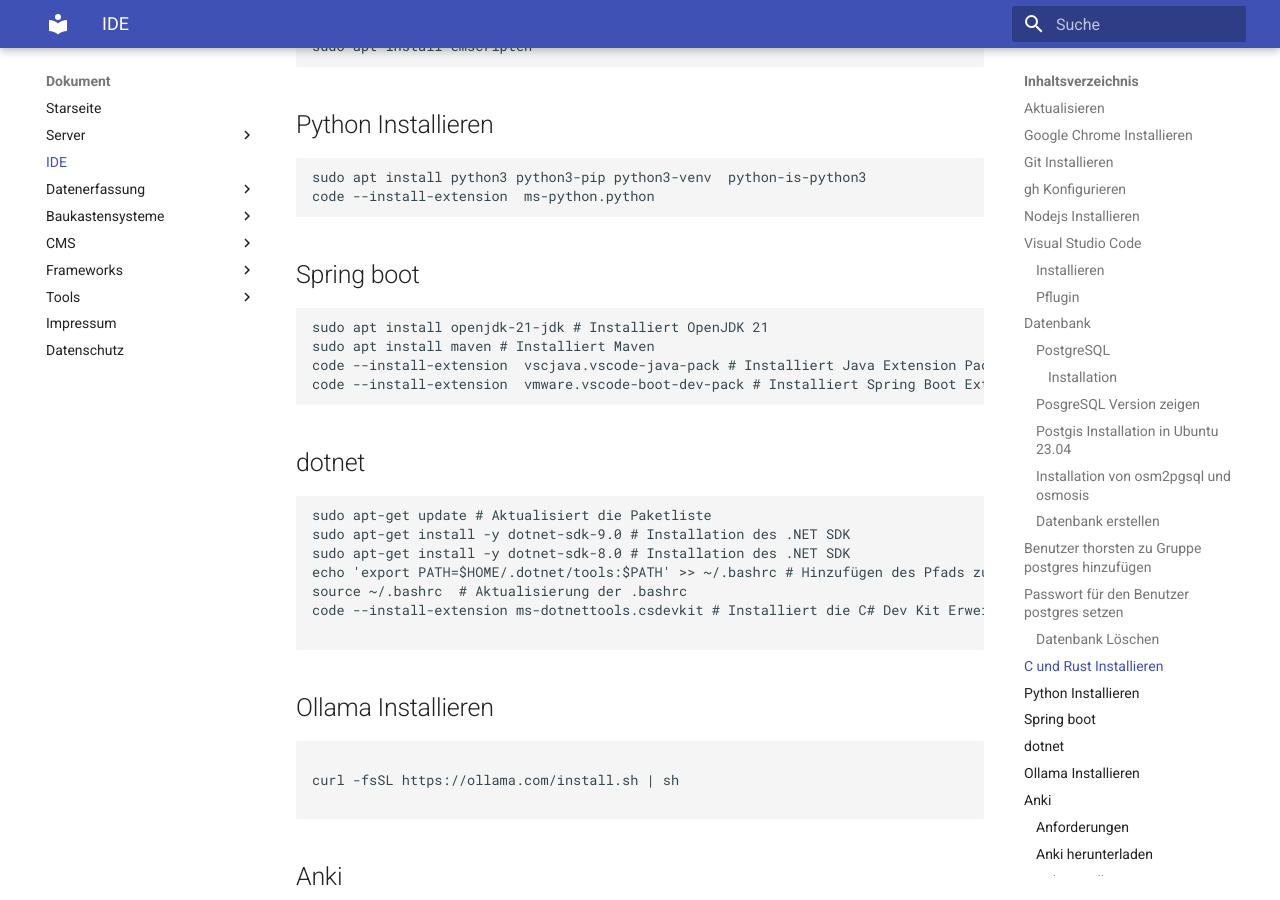
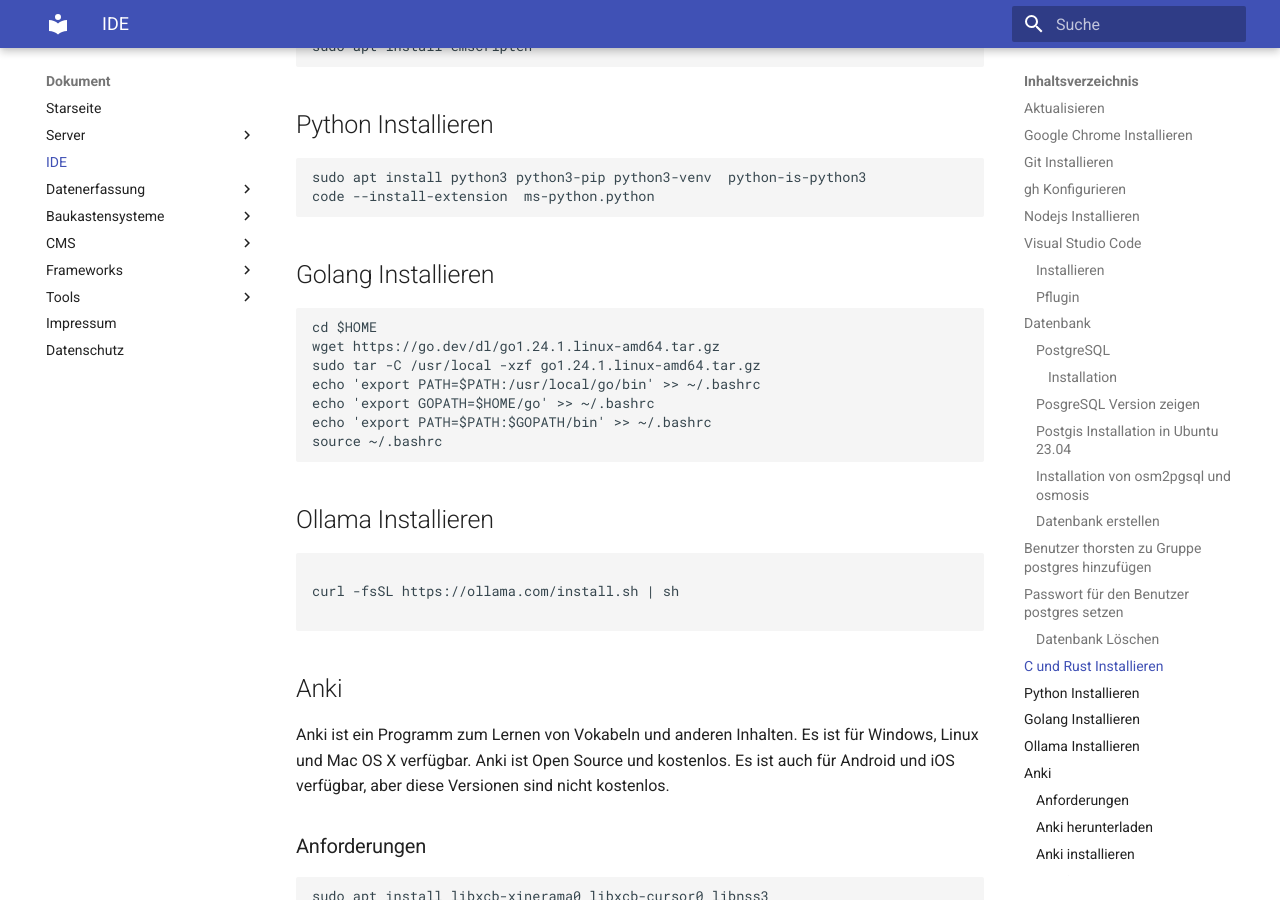
Before and after one commit to thorstenkloehn/dokument, an MkDocs documentation site: the page built from docs/IDE/index.md, in a window 1280 px wide and 900 px high, scrolled down 3372 px. Built offline with MkDocs 1.6.1 and Material for MkDocs 9.7.7, drawn with Linux system fonts in a browser that asks for light colours.

Commit message:
Dokumentation: Aktualisierung der Installationsanweisungen für Golang in der IDE-Dokumentation

````diff
--- a/docs/IDE/index.md
+++ b/docs/IDE/index.md
@@ -135,23 +135,16 @@
 sudo apt install python3 python3-pip python3-venv  python-is-python3
 code --install-extension  ms-python.python
 ```
-## Spring boot
-```
-sudo apt install openjdk-21-jdk # Installiert OpenJDK 21
-sudo apt install maven # Installiert Maven
-code --install-extension  vscjava.vscode-java-pack # Installiert Java Extension Pack für Visual Studio Code
-code --install-extension  vmware.vscode-boot-dev-pack # Installiert Spring Boot Extension Pack für Visual S
-```
-## dotnet
 
-```
-sudo apt-get update # Aktualisiert die Paketliste
-sudo apt-get install -y dotnet-sdk-9.0 # Installation des .NET SDK
-sudo apt-get install -y dotnet-sdk-8.0 # Installation des .NET SDK
-echo 'export PATH=$HOME/.dotnet/tools:$PATH' >> ~/.bashrc # Hinzufügen des Pfads zum .bashrc
-source ~/.bashrc  # Aktualisierung der .bashrc
-code --install-extension ms-dotnettools.csdevkit # Installiert die C# Dev Kit Erweiterung
-
+## Golang Installieren
+```bash
+cd $HOME
+wget https://go.dev/dl/go1.24.1.linux-amd64.tar.gz
+sudo tar -C /usr/local -xzf go1.24.1.linux-amd64.tar.gz
+echo 'export PATH=$PATH:/usr/local/go/bin' >> ~/.bashrc
+echo 'export GOPATH=$HOME/go' >> ~/.bashrc
+echo 'export PATH=$PATH:$GOPATH/bin' >> ~/.bashrc
+source ~/.bashrc
 ```
 
 ## Ollama Installieren
````
